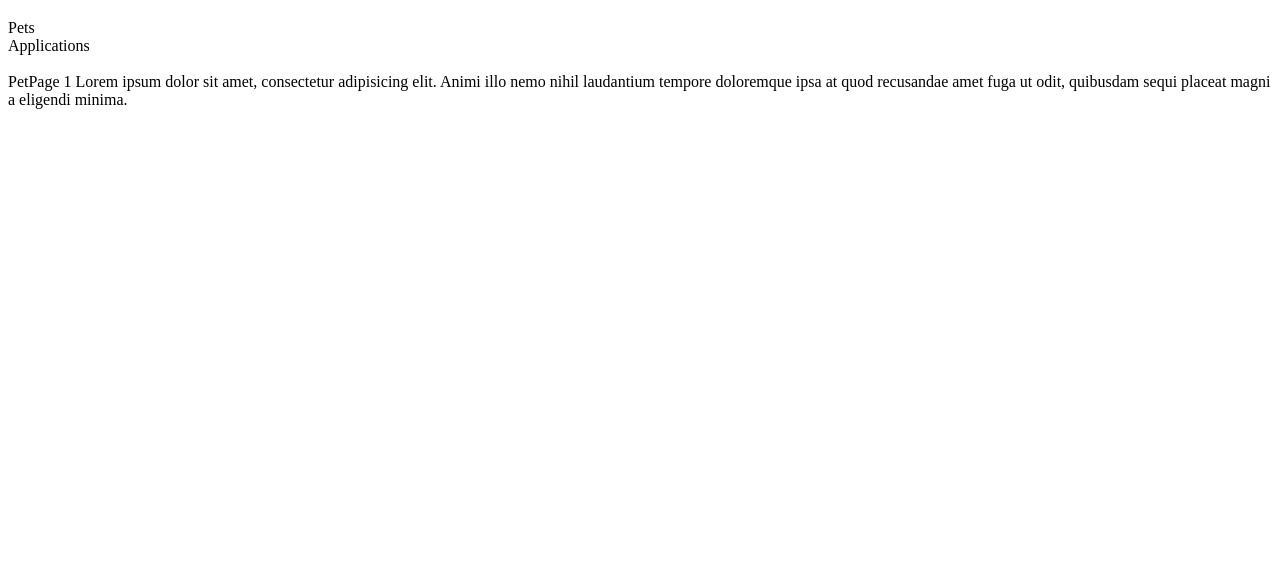
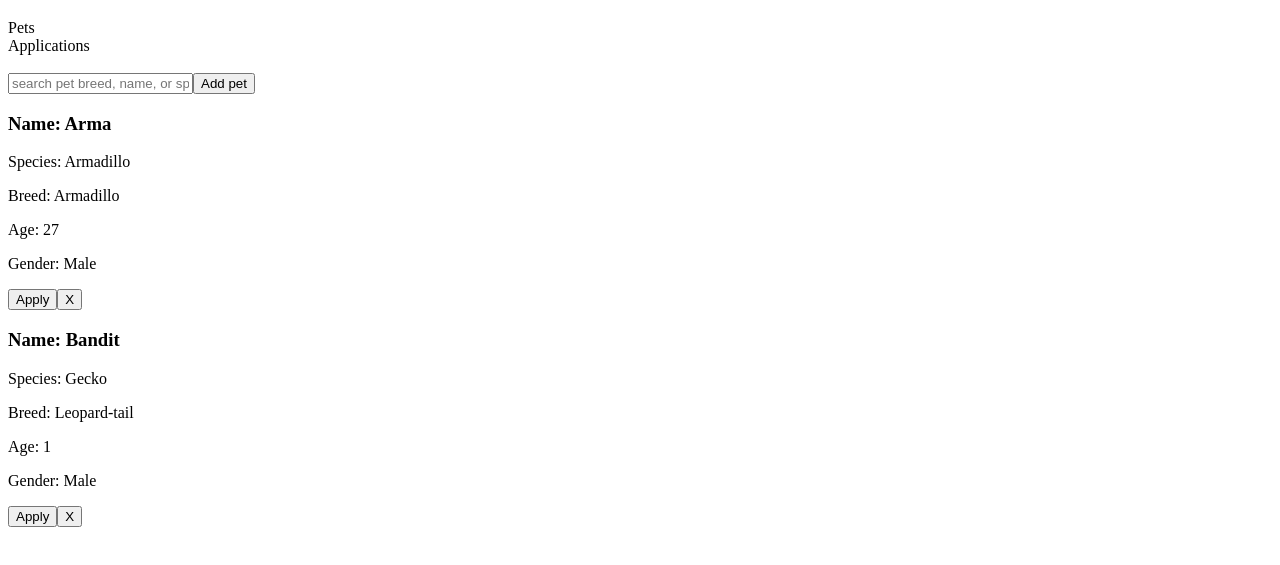
Before and after one commit to d00456429/Pet-Adoption-App, a plain HTML site: page client-side/index.html in a window 1280 px wide. Shown: the part 61-626 px from the top of the page. Drawn offline with nearby package versions, Linux system fonts and the light colour scheme.

Commit message:
petlisting

```diff
--- a/client-side/app.js
+++ b/client-side/app.js
@@ -5,8 +5,23 @@ Vue.createApp({
     return {
       page: 1,
       applications: [],
-			pets: [],
-			petId: {
+      pets: [
+        {
+          name: "Arma",
+          species: "Armadillo",
+          breed: "Armadillo",
+          age: "27",
+          gender: "Male",
+        },
+        {
+          name: "Bandit",
+          species: "Gecko",
+          breed: "Leopard-tail",
+          age: "1",
+          gender: "Male",
+        },
+      ],
+      newPet: {
         name: "",
         species: "",
         breed: "",
--- a/client-side/index.html
+++ b/client-side/index.html
@@ -16,10 +16,17 @@
       </nav>
       <br />
       <div class="page" v-if="page === 1">
-        PetPage 1 Lorem ipsum dolor sit amet, consectetur adipisicing elit.
-        Animi illo nemo nihil laudantium tempore doloremque ipsa at quod
-        recusandae amet fuga ut odit, quibusdam sequi placeat magni a eligendi
-        minima.
+        <input type="text" placeholder="search pet breed, name, or species" />
+        <button>Add pet</button>
+        <div id="pet-list" v-for="(pet, index) in pets">
+          <h3>Name: {{pet.name}}</h3>
+          <p>Species: {{pet.species}}</p>
+          <p>Breed: {{pet.breed}}</p>
+          <p>Age: {{pet.age}}</p>
+          <p>Gender: {{pet.gender}}</p>
+          <button>Apply</button>
+          <button>X</button>
+        </div>
       </div>
 
       <div class="page" v-if="page === 2">
```
Lines whose indentation alone changed are shown as unchanged.
